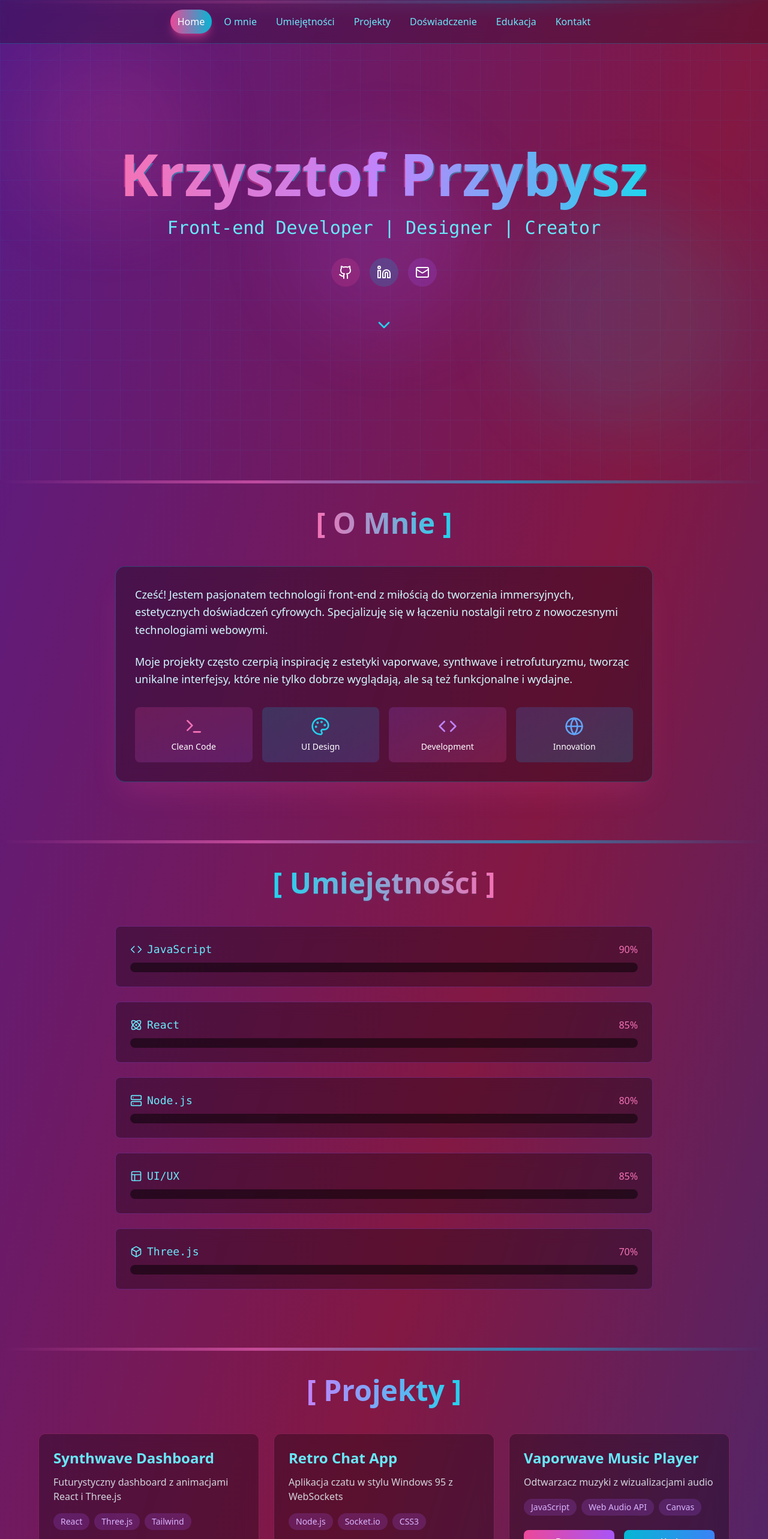
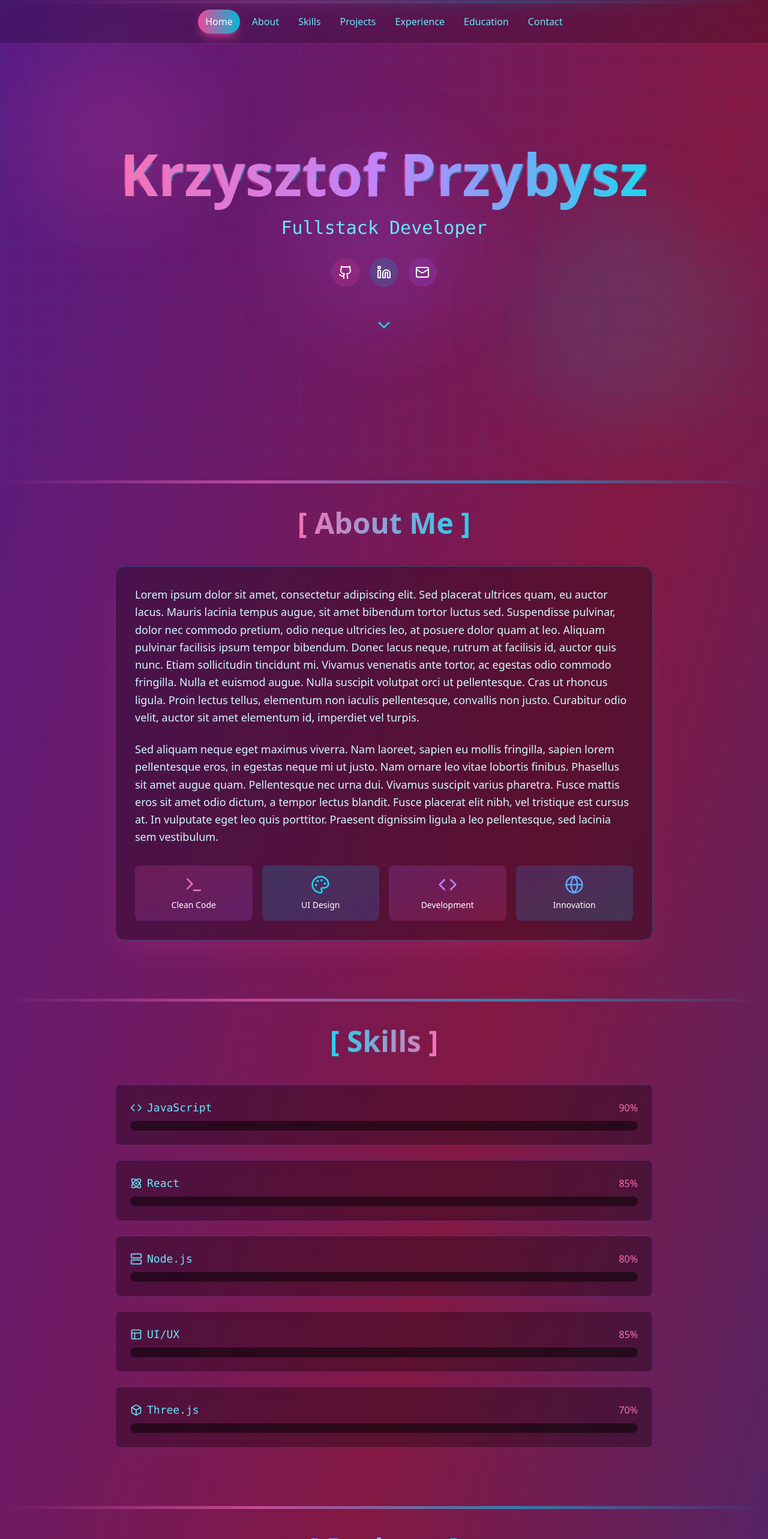
Before and after one commit to krzysztofprzybysz-dev/portfolio-website, a React (Create React App) app: page / in a window 1280 px wide. Shown: the top 2566 px of the page at 60% size. Built offline with nearby package versions, Linux system fonts and the light colour scheme.

Commit message:
Translate sections and update content for consistency in English

```diff
--- a/src/App.js
+++ b/src/App.js
@@ -81,12 +81,12 @@ const App = () => {
             <Navigation activeSection={activeSection} scrollToSection={scrollToSection} />
 
             <Home ref={el => sectionRefs.current['home'] = el} />
-            <About ref={el => sectionRefs.current['o-mnie'] = el} />
-            <Skills ref={el => sectionRefs.current['umiejętności'] = el} />
-            <Projects ref={el => sectionRefs.current['projekty'] = el} />
-            <Experience ref={el => sectionRefs.current['doświadczenie'] = el} />
-            <Education ref={el => sectionRefs.current['edukacja'] = el} />
-            <Contact ref={el => sectionRefs.current['kontakt'] = el} />
+            <About ref={el => sectionRefs.current['about'] = el} />
+            <Skills ref={el => sectionRefs.current['skills'] = el} />
+            <Projects ref={el => sectionRefs.current['projects'] = el} />
+            <Experience ref={el => sectionRefs.current['experience'] = el} />
+            <Education ref={el => sectionRefs.current['education'] = el} />
+            <Contact ref={el => sectionRefs.current['contact'] = el} />
 
             <Footer />
         </div>
--- a/src/components/About.js
+++ b/src/components/About.js
@@ -3,26 +3,34 @@ import { Terminal, Palette, Code, Globe } from 'lucide-react';
 
 const About = forwardRef((props, ref) => {
     return (
-        <section ref={ref} id="o-mnie" className="py-12 px-6 vaporwave-section">
+        <section ref={ref} id="about" className="py-12 px-6 vaporwave-section">
             <div className="container mx-auto max-w-4xl">
                 <h2 className="text-5xl font-bold text-center mb-12 relative inline-block w-full scroll-animate animate-up">
           <span className="relative z-10 bg-gradient-to-r from-pink-400 to-cyan-400 text-transparent bg-clip-text">
-            [ O Mnie ]
+            [ About Me ]
           </span>
                     <span className="absolute left-1/2 transform -translate-x-1/2 text-pink-500/30 glitch-header-1">
-            [ O Mnie ]
+            [ About Me ]
           </span>
                 </h2>
                 <div className="bg-black/30 backdrop-blur-md rounded-2xl p-8 border border-cyan-500/30 shadow-2xl shadow-pink-500/20 scroll-animate animate-up mb-12">
                     <p className="text-lg leading-relaxed mb-6 text-cyan-100 scroll-animate animate-left">
-                        Cześć! Jestem pasjonatem technologii front-end z miłością do tworzenia immersyjnych,
-                        estetycznych doświadczeń cyfrowych. Specjalizuję się w łączeniu nostalgii retro z
-                        nowoczesnymi technologiami webowymi.
+                        Lorem ipsum dolor sit amet, consectetur adipiscing elit. Sed placerat ultrices quam, eu auctor
+                        lacus. Mauris lacinia tempus augue, sit amet bibendum tortor luctus sed. Suspendisse pulvinar,
+                        dolor nec commodo pretium, odio neque ultricies leo, at posuere dolor quam at leo. Aliquam
+                        pulvinar facilisis ipsum tempor bibendum. Donec lacus neque, rutrum at facilisis id, auctor quis
+                        nunc. Etiam sollicitudin tincidunt mi. Vivamus venenatis ante tortor, ac egestas odio commodo
+                        fringilla. Nulla et euismod augue. Nulla suscipit volutpat orci ut pellentesque. Cras ut rhoncus
+                        ligula. Proin lectus tellus, elementum non iaculis pellentesque, convallis non justo. Curabitur
+                        odio velit, auctor sit amet elementum id, imperdiet vel turpis.
                     </p>
                     <p className="text-lg leading-relaxed mb-6 text-cyan-100 scroll-animate animate-right">
-                        Moje projekty często czerpią inspirację z estetyki vaporwave, synthwave i retrofuturyzmu,
-                        tworząc unikalne interfejsy, które nie tylko dobrze wyglądają, ale są też funkcjonalne
-                        i wydajne.
+                        Sed aliquam neque eget maximus viverra. Nam laoreet, sapien eu mollis fringilla, sapien lorem
+                        pellentesque eros, in egestas neque mi ut justo. Nam ornare leo vitae lobortis finibus.
+                        Phasellus sit amet augue quam. Pellentesque nec urna dui. Vivamus suscipit varius pharetra.
+                        Fusce mattis eros sit amet odio dictum, a tempor lectus blandit. Fusce placerat elit nibh, vel
+                        tristique est cursus at. In vulputate eget leo quis porttitor. Praesent dignissim ligula a leo
+                        pellentesque, sed lacinia sem vestibulum.
                     </p>
                     <div className="grid grid-cols-2 md:grid-cols-4 gap-4 mt-8">
                         <div className="bg-gradient-to-br from-pink-500/20 to-purple-500/20 p-4 rounded-lg text-center scroll-animate animate-up">
--- a/src/components/Contact.js
+++ b/src/components/Contact.js
@@ -1,26 +1,32 @@
 import React, { forwardRef } from 'react';
+// Bezpośredni import konkretnych ikon
 import { Mail, Github, Linkedin } from 'lucide-react';
 
 const Contact = forwardRef((props, ref) => {
+    // Zdefiniowanie ikon lokalnie
+    const MailIcon = Mail;
+    const GithubIcon = Github;
+    const LinkedinIcon = Linkedin;
+
     return (
-        <section ref={ref} id="kontakt" className="py-12 px-6 vaporwave-section">
+        <section ref={ref} id="contact" className="py-12 px-6 vaporwave-section">
             <div className="container mx-auto max-w-4xl">
                 <h2 className="text-5xl font-bold text-center mb-12 relative inline-block w-full scroll-animate animate-up">
           <span className="relative z-10 bg-gradient-to-r from-purple-400 to-pink-400 text-transparent bg-clip-text">
-            [ Kontakt ]
+            [ Contact ]
           </span>
                     <span className="absolute left-1/2 transform -translate-x-1/2 text-purple-500/30 glitch-header-2">
-            [ Kontakt ]
+            [ Contact ]
           </span>
                 </h2>
                 <div className="bg-black/30 backdrop-blur-md rounded-xl p-8 border border-cyan-500/30 text-center mb-12">
-                    <p className="text-xl mb-8 text-cyan-300 scroll-animate animate-right">Chętnie nawiążę współpracę!</p>
+                    <p className="text-xl mb-8 text-cyan-300 scroll-animate animate-right">I'm open to collaboration!</p>
                     <div className="space-y-4">
                         <a
                             href="mailto:hello@example.com"
                             className="inline-flex items-center space-x-3 px-6 py-3 bg-gradient-to-r from-pink-500 to-purple-500 rounded-full hover:from-pink-600 hover:to-purple-600 transition-all duration-300 hover:scale-105 scroll-animate animate-up"
                         >
-                            <Mail className="w-5 h-5" />
+                            <MailIcon className="w-5 h-5 text-white" stroke="currentColor" strokeWidth={2} fill="none" />
                             <span>hello@example.com</span>
                         </a>
                         <div className="flex justify-center space-x-6 mt-8 scroll-animate animate-up">
@@ -30,7 +36,7 @@ const Contact = forwardRef((props, ref) => {
                                 rel="noopener noreferrer"
                                 className="p-4 bg-pink-500/20 rounded-full hover:bg-pink-500/40 transition-all duration-300 hover:scale-110"
                             >
-                                <Github className="w-8 h-8" />
+                                <GithubIcon className="w-8 h-8 text-white" stroke="currentColor" strokeWidth={2} fill="none" />
                             </a>
                             <a
                                 href="https://linkedin.com"
@@ -38,7 +44,7 @@ const Contact = forwardRef((props, ref) => {
                                 rel="noopener noreferrer"
                                 className="p-4 bg-cyan-500/20 rounded-full hover:bg-cyan-500/40 transition-all duration-300 hover:scale-110"
                             >
-                                <Linkedin className="w-8 h-8" />
+                                <LinkedinIcon className="w-8 h-8 text-white" stroke="currentColor" strokeWidth={2} fill="none" />
                             </a>
                         </div>
                     </div>
--- a/src/components/Education.js
+++ b/src/components/Education.js
@@ -2,22 +2,22 @@ import React, { forwardRef } from 'react';
 
 const Education = forwardRef((props, ref) => {
     return (
-        <section ref={ref} id="edukacja" className="py-12 px-6 vaporwave-section">
+        <section ref={ref} id="education" className="py-12 px-6 vaporwave-section">
             <div className="container mx-auto max-w-4xl">
                 <h2 className="text-5xl font-bold text-center mb-12 relative inline-block w-full scroll-animate animate-up">
           <span className="relative z-10 bg-gradient-to-r from-cyan-400 to-purple-400 text-transparent bg-clip-text">
-            [ Edukacja ]
+            [ Education ]
           </span>
                     <span className="absolute left-1/2 transform -translate-x-1/2 text-cyan-500/30 glitch-header-1">
-            [ Edukacja ]
+            [ Education ]
           </span>
                 </h2>
                 <div className="bg-black/30 backdrop-blur-md rounded-xl p-8 border border-purple-500/30 scroll-animate animate-left mb-12">
-                    <h3 className="text-2xl font-bold text-pink-300 mb-2">Informatyka</h3>
-                    <p className="text-cyan-300 mb-4">Politechnika Warszawska</p>
+                    <h3 className="text-2xl font-bold text-pink-300 mb-2">Computer Science</h3>
+                    <p className="text-cyan-300 mb-4">Warsaw University of Technology</p>
                     <p className="text-purple-300">2016 - 2020</p>
                     <div className="mt-6 p-4 bg-gradient-to-r from-pink-500/10 to-cyan-500/10 rounded-lg">
-                        <p className="text-gray-300">Specjalizacja: Systemy Webowe i Aplikacje Mobilne</p>
+                        <p className="text-gray-300">Specialization: Web Systems and Mobile Applications</p>
                     </div>
                 </div>
             </div>
--- a/src/components/Experience.js
+++ b/src/components/Experience.js
@@ -2,14 +2,14 @@ import React, { forwardRef } from 'react';
 
 const Experience = forwardRef((props, ref) => {
     return (
-        <section ref={ref} id="doświadczenie" className="py-12 px-6 vaporwave-section">
+        <section ref={ref} id="experience" className="py-12 px-6 vaporwave-section">
             <div className="container mx-auto max-w-4xl">
                 <h2 className="text-5xl font-bold text-center mb-12 relative inline-block w-full scroll-animate animate-up">
           <span className="relative z-10 bg-gradient-to-r from-pink-400 to-purple-400 text-transparent bg-clip-text">
-            [ Doświadczenie ]
+            [ Experience ]
           </span>
                     <span className="absolute left-1/2 transform -translate-x-1/2 text-pink-500/30 glitch-header-2">
-            [ Doświadczenie ]
+            [ Experience ]
           </span>
                 </h2>
                 <div className="space-y-8 mb-12">
@@ -17,14 +17,14 @@ const Experience = forwardRef((props, ref) => {
                         <div className="flex justify-between items-start mb-4">
                             <div>
                                 <h3 className="text-2xl font-bold text-cyan-300">Senior Front-end Developer</h3>
-                                <p className="text-purple-300">Firma XYZ</p>
+                                <p className="text-purple-300">Company XYZ</p>
                             </div>
-                            <span className="px-4 py-2 bg-pink-500/20 rounded-full text-pink-300">2023 - Obecnie</span>
+                            <span className="px-4 py-2 bg-pink-500/20 rounded-full text-pink-300">2023 - Present</span>
                         </div>
                         <ul className="space-y-2 text-gray-300">
-                            <li>• Rozwój aplikacji internetowych z wykorzystaniem React</li>
-                            <li>• Implementacja animacji i interakcji</li>
-                            <li>• Optymalizacja wydajności</li>
+                            <li>• Development of web applications using React</li>
+                            <li>• Implementation of animations and interactions</li>
+                            <li>• Performance optimization</li>
                         </ul>
                     </div>
 
@@ -32,14 +32,14 @@ const Experience = forwardRef((props, ref) => {
                         <div className="flex justify-between items-start mb-4">
                             <div>
                                 <h3 className="text-2xl font-bold text-pink-300">Front-end Developer</h3>
-                                <p className="text-cyan-300">Firma ABC</p>
+                                <p className="text-cyan-300">Company ABC</p>
                             </div>
                             <span className="px-4 py-2 bg-cyan-500/20 rounded-full text-cyan-300">2020 - 2023</span>
                         </div>
                         <ul className="space-y-2 text-gray-300">
-                            <li>• Tworzenie responsywnych interfejsów</li>
-                            <li>• Współpraca z UX designerami</li>
-                            <li>• Integracja z API</li>
+                            <li>• Creating responsive interfaces</li>
+                            <li>• Collaboration with UX designers</li>
+                            <li>• API integration</li>
                         </ul>
                     </div>
                 </div>
--- a/src/components/Footer.js
+++ b/src/components/Footer.js
@@ -1,9 +1,10 @@
 import React from 'react';
+import packageInfo from '../../package.json';
 
 const Footer = () => {
     return (
         <footer className="py-8 text-center border-t border-purple-500/30 vaporwave-section">
-            <p className="text-cyan-300">© 2025 Krzysztof Przybysz • Stworzono z ♥ w estetyce vaporwave</p>
+            <p className="text-cyan-300">© 2025 Krzysztof Przybysz • Wersja: {packageInfo.version}</p>
         </footer>
     );
 };
--- a/src/components/Home.js
+++ b/src/components/Home.js
@@ -19,7 +19,7 @@ const Home = forwardRef((props, ref) => {
           </span>
                 </h1>
                 <p className="text-2xl md:text-3xl text-cyan-300 mb-8 font-mono scroll-animate animate-right">
-                    Front-end Developer | Designer | Creator
+                    Fullstack Developer
                 </p>
                 <div className="flex justify-center space-x-4 mb-12 scroll-animate animate-up">
                     <a
--- a/src/components/Navigation.js
+++ b/src/components/Navigation.js
@@ -1,7 +1,7 @@
 import React, { useState } from 'react';
 
 const Navigation = ({ activeSection, scrollToSection }) => {
-    const sections = ['home', 'o-mnie', 'umiejętności', 'projekty', 'doświadczenie', 'edukacja', 'kontakt'];
+    const sections = ['home', 'about', 'skills', 'projects', 'experience', 'education', 'contact'];
     const [menuOpen, setMenuOpen] = useState(false);
 
     return (
--- a/src/components/Projects.js
+++ b/src/components/Projects.js
@@ -3,14 +3,14 @@ import { projects } from '../data/portfolioData';
 
 const Projects = forwardRef((props, ref) => {
     return (
-        <section ref={ref} id="projekty" className="py-12 px-6 vaporwave-section">
+        <section ref={ref} id="projects" className="py-12 px-6 vaporwave-section">
             <div className="container mx-auto max-w-6xl">
                 <h2 className="text-5xl font-bold text-center mb-12 relative inline-block w-full scroll-animate animate-up">
           <span className="relative z-10 bg-gradient-to-r from-purple-400 to-cyan-400 text-transparent bg-clip-text">
-            [ Projekty ]
+            [ Projects ]
           </span>
                     <span className="absolute left-1/2 transform -translate-x-1/2 text-purple-500/30 glitch-header-1">
-            [ Projekty ]
+            [ Projects ]
           </span>
                 </h2>
                 <div className="grid md:grid-cols-3 gap-6 mb-12">
@@ -44,7 +44,7 @@ const Projects = forwardRef((props, ref) => {
                                     rel="noopener noreferrer"
                                     className="flex-1 text-center py-2 bg-gradient-to-r from-cyan-500 to-blue-500 rounded-lg hover:from-cyan-600 hover:to-blue-600 transition-all duration-300"
                                 >
-                                    Kod
+                                    Code
                                 </a>
                             </div>
                         </div>
--- a/src/components/Skills.js
+++ b/src/components/Skills.js
@@ -4,14 +4,14 @@ import * as LucideIcons from 'lucide-react';
 
 const Skills = forwardRef((props, ref) => {
     return (
-        <section ref={ref} id="umiejętności" className="py-12 px-6 vaporwave-section">
+        <section ref={ref} id="skills" className="py-12 px-6 vaporwave-section">
             <div className="container mx-auto max-w-4xl">
                 <h2 className="text-5xl font-bold text-center mb-12 relative inline-block w-full scroll-animate animate-up">
           <span className="relative z-10 bg-gradient-to-r from-cyan-400 to-pink-400 text-transparent bg-clip-text">
-            [ Umiejętności ]
+            [ Skills ]
           </span>
                     <span className="absolute left-1/2 transform -translate-x-1/2 text-cyan-500/30 glitch-header-2">
-            [ Umiejętności ]
+            [ Skills ]
           </span>
                 </h2>
                 <div className="space-y-6 mb-12">
--- a/src/data/portfolioData.js
+++ b/src/data/portfolioData.js
@@ -9,21 +9,21 @@ export const skills = [
 export const projects = [
     {
         title: "Synthwave Dashboard",
-        description: "Futurystyczny dashboard z animacjami React i Three.js",
+        description: "Futuristic dashboard with React and Three.js animations",
         tech: ["React", "Three.js", "Tailwind"],
         demo: "https://example.com/demo1",
         code: "https://github.com/yourusername/project1"
     },
     {
         title: "Retro Chat App",
-        description: "Aplikacja czatu w stylu Windows 95 z WebSockets",
+        description: "Windows 95 style chat application with WebSockets",
         tech: ["Node.js", "Socket.io", "CSS3"],
         demo: "https://example.com/demo2",
         code: "https://github.com/yourusername/project2"
     },
     {
         title: "Vaporwave Music Player",
-        description: "Odtwarzacz muzyki z wizualizacjami audio",
+        description: "Music player with audio visualizations",
         tech: ["JavaScript", "Web Audio API", "Canvas"],
         demo: "https://example.com/demo3",
         code: "https://github.com/yourusername/project3"
```
